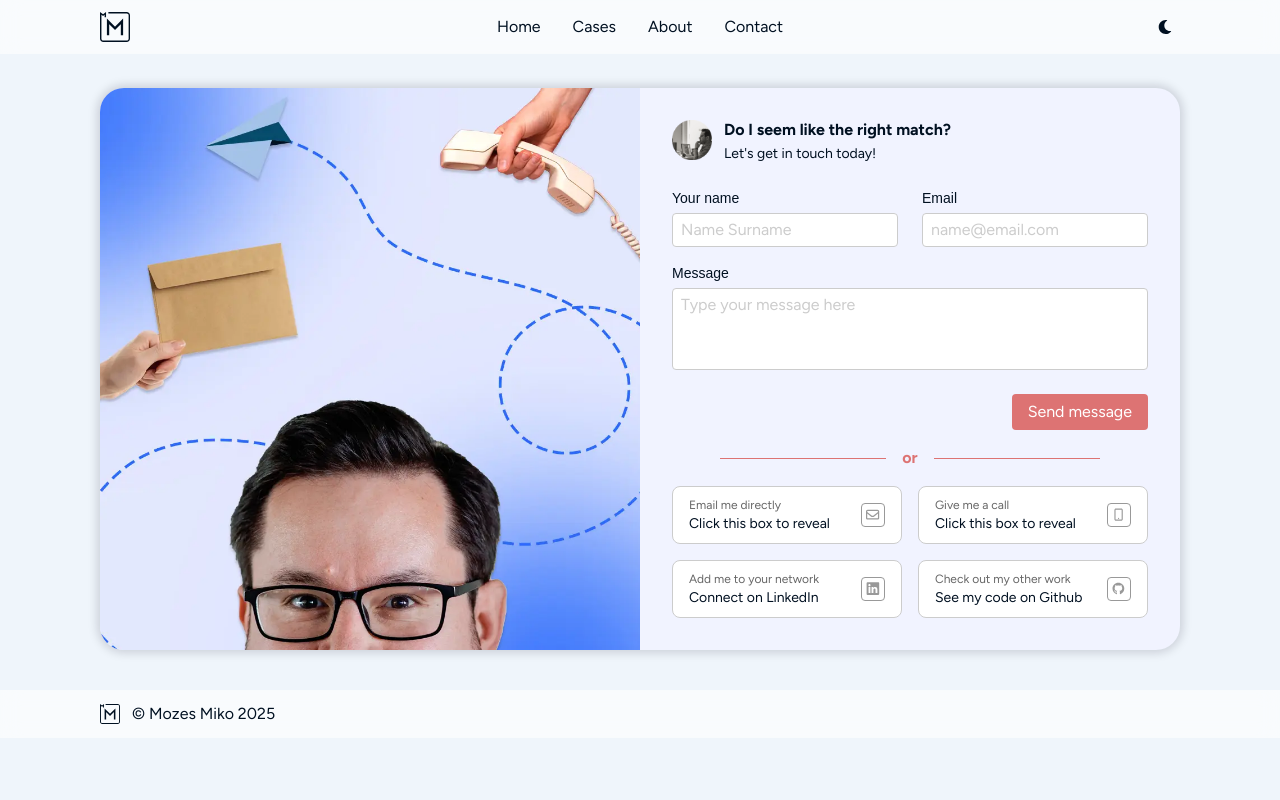
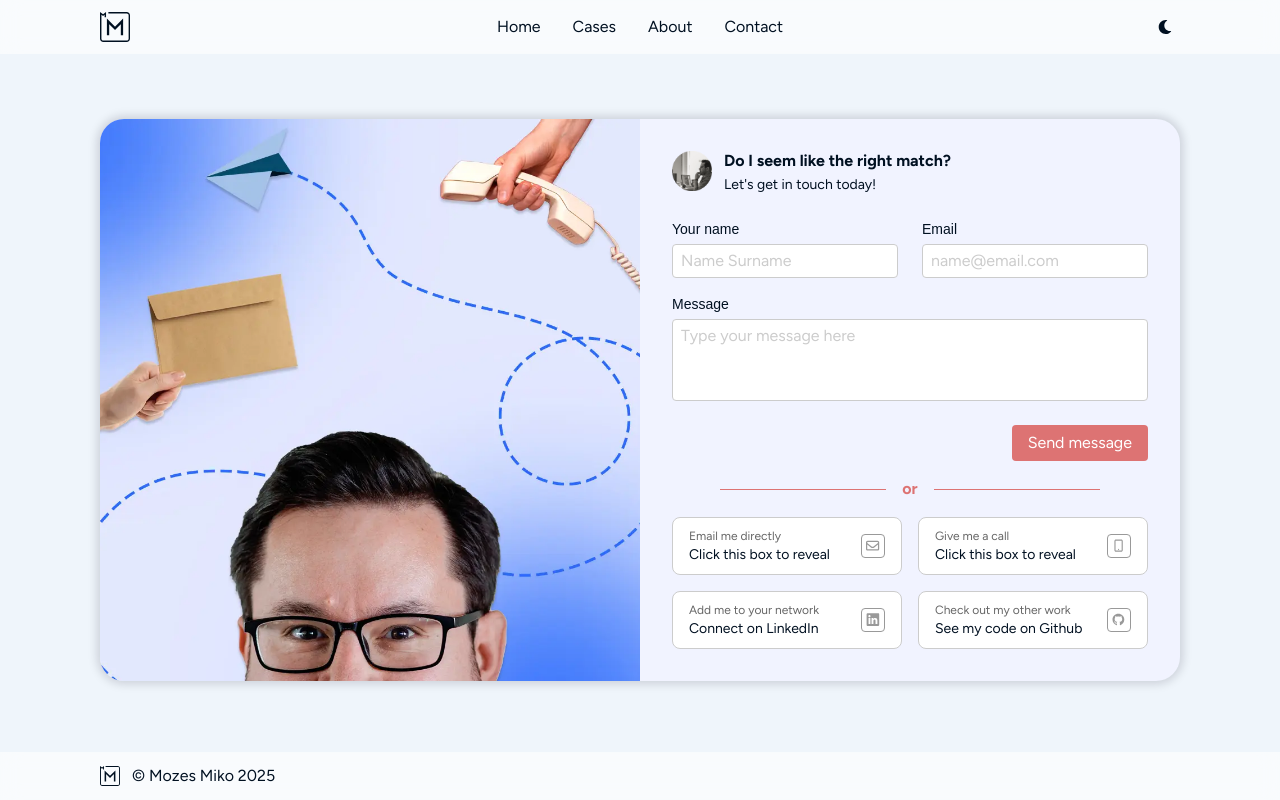
Before and after one commit to MozesMiko/Portfolio, a PHP site: page /contact in a window 1280 px wide. Run offline with PHP 8.4, Linux system fonts and the light colour scheme.

Commit message:
fix: corrected contact page height behaviour

```diff
--- a/css/pages/contact-page.css
+++ b/css/pages/contact-page.css
@@ -2,6 +2,12 @@
   display: flex;
   justify-content: center;
   align-items: center;
+}
+
+body.contact-page {
+  display: flex;
+  flex-direction: column;
+  min-height: 100vh;
 }
 
 /* #region - Contact element */
```
